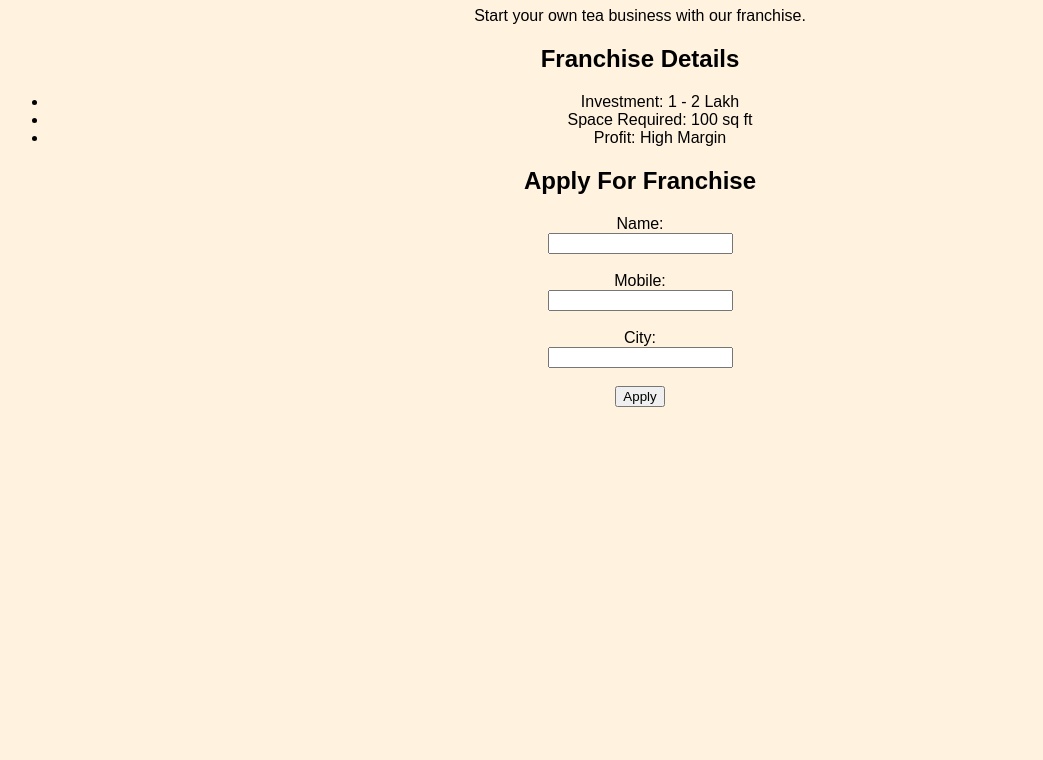
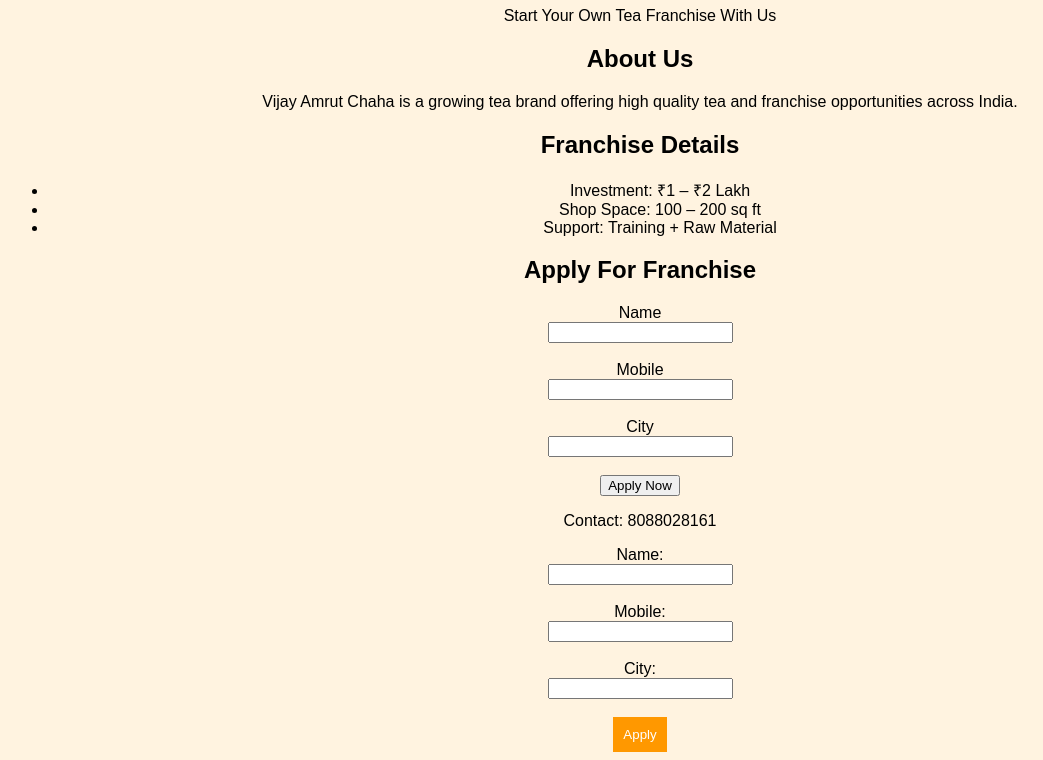
Before and after one commit to vpatil7731/VIJAY_AMRUT_CHAHA_WEBSITE, a plain HTML site: page index.html in a window 1280 px wide. Shown: the part 73-833 px from the top of the page, without its empty margins (0-1043 px from the left). Before the commit the page ends 800 px from the top, so only its background shows below. Drawn offline with Linux system fonts and the light colour scheme.

Commit message:
Update index.html

```diff
--- a/index.html
+++ b/index.html
@@ -1,37 +1,70 @@
 <!DOCTYPE html>
 <html>
 <head>
-<title>Tea Franchise</title>
+<title>VIJAY AMRUT CHAHA</title>
 <link rel="stylesheet" href="style.css">
 </head>
 
 <body>
 
-<h1>Welcome to Vijay Amrut Chaha</h1>
+<header>
+<h1>VIJAY AMRUT CHAHA</h1>
+<p>Start Your Own Tea Franchise With Us</p>
+</header>
 
-<p>Start your own tea business with our franchise.</p>
+<section>
+<h2>About Us</h2>
+<p>Vijay Amrut Chaha is a growing tea brand offering high quality tea and franchise opportunities across India.</p>
+</section>
 
+<section>
 <h2>Franchise Details</h2>
 
 <ul>
-<li>Investment: 1 - 2 Lakh</li>
-<li>Space Required: 100 sq ft</li>
-<li>Profit: High Margin</li>
+<li>Investment: ₹1 – ₹2 Lakh</li>
+<li>Shop Space: 100 – 200 sq ft</li>
+<li>Support: Training + Raw Material</li>
 </ul>
+
+</section>
+
+<section>
 
 <h2>Apply For Franchise</h2>
 
 <form>
-Name:<br>
+
+<label>Name</label><br>
 <input type="text"><br><br>
 
-Mobile:<br>
+<label>Mobile</label><br>
 <input type="text"><br><br>
 
-City:<br>
+<label>City</label><br>
 <input type="text"><br><br>
 
-<input type="submit" value="Apply">
+<input type="submit" value="Apply Now">
+
+</form>
+
+</section>
+
+<footer>
+<p>Contact: 8088028161</p>
+</footer>
+<form action="https://formspree.io/f/xjgaogzb" method="POST">
+
+<label>Name:</label><br>
+<input type="text" name="name" required><br><br>
+
+<label>Mobile:</label><br>
+<input type="text" name="mobile" required><br><br>
+
+<label>City:</label><br>
+<input type="text" name="city" required><br><br>
+
+<button type="submit">Apply</button>
+
 </form>
 
 </body>
```
